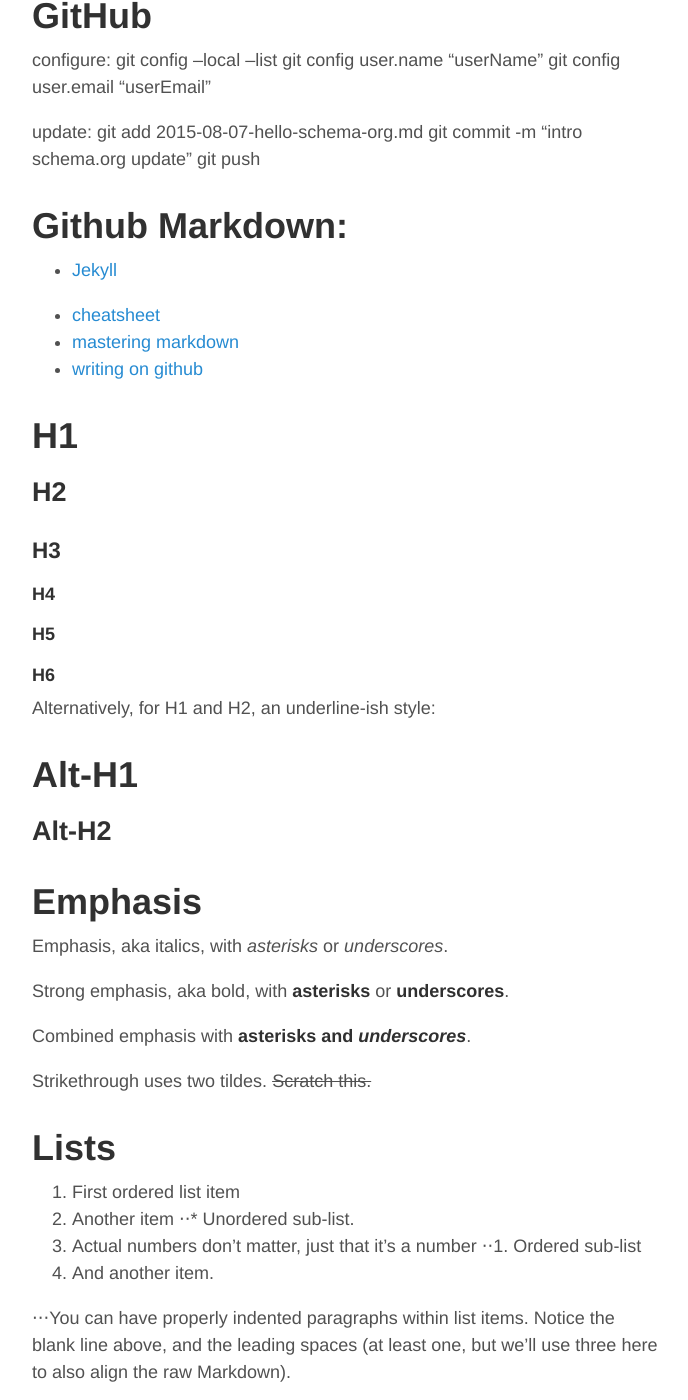
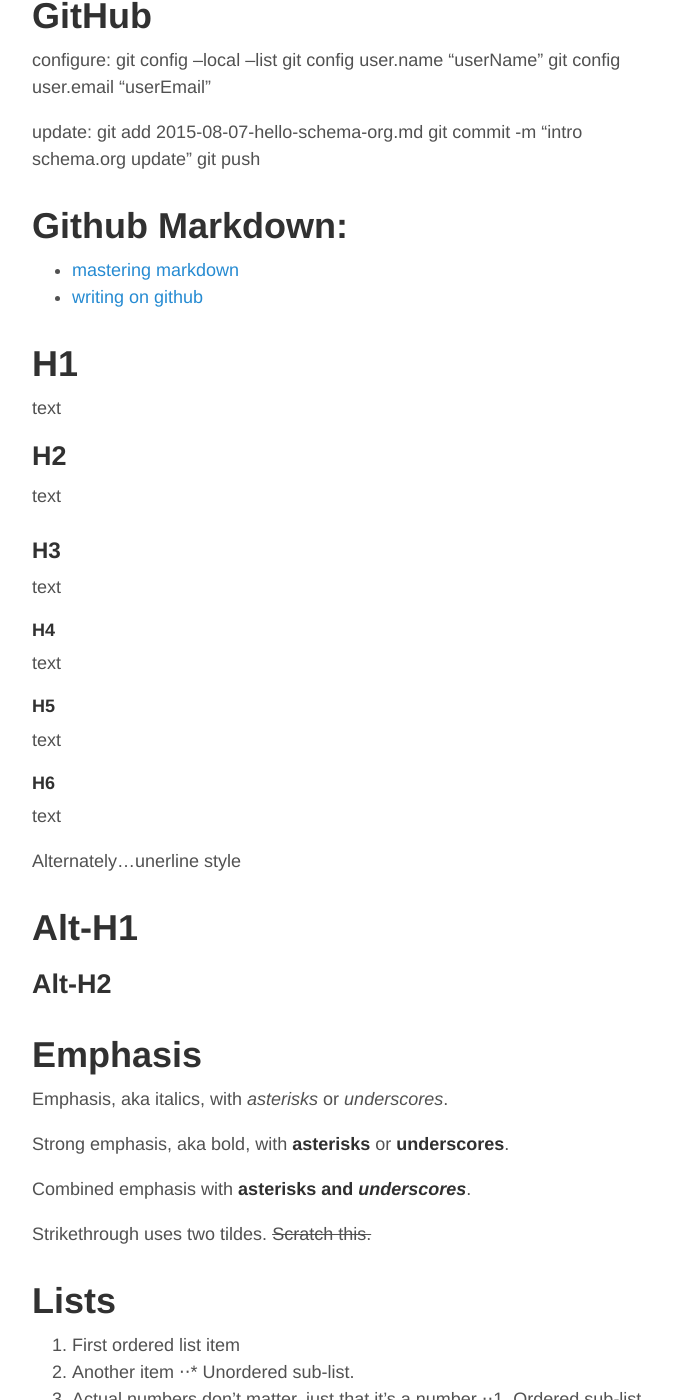
Before and after one commit to healthschema/healthschema.github.io, a Jekyll site: the page built from _posts/2015-08-07-hello-schema-org.md, in a window 1280 px wide and 1400 px high, scrolled down 979 px. Shown: the whole window, without its empty margins (293-981 px from the left). Built offline with Jekyll 4.4.1, drawn with Linux system fonts in a browser that asks for light colours.

Commit message:
intro schema.org update

```diff
--- a/_posts/2015-08-07-hello-schema-org.md
+++ b/_posts/2015-08-07-hello-schema-org.md
@@ -51,23 +51,27 @@
 
 
 #Github Markdown:
-* [Jekyll](http://milanaryal.com/2015/writing-on-github-pages-and-jekyll-using-markdown/)
 
-* [cheatsheet](https://github.com/adam-p/markdown-here/wiki/Markdown-Cheatsheet)
 * [mastering markdown](https://guides.github.com/features/mastering-markdown/)
 * [writing on github](https://help.github.com/articles/writing-on-github/)
 
 
 
+#H1
+text
+##H2
+text
+###H3
+text
+####H4
+text
+######H5
+text
+######H6
+text
 
-# H1
-## H2
-### H3
-#### H4
-##### H5
-###### H6
 
-Alternatively, for H1 and H2, an underline-ish style:
+Alternately...unerline style
 
 Alt-H1
 ======
```
